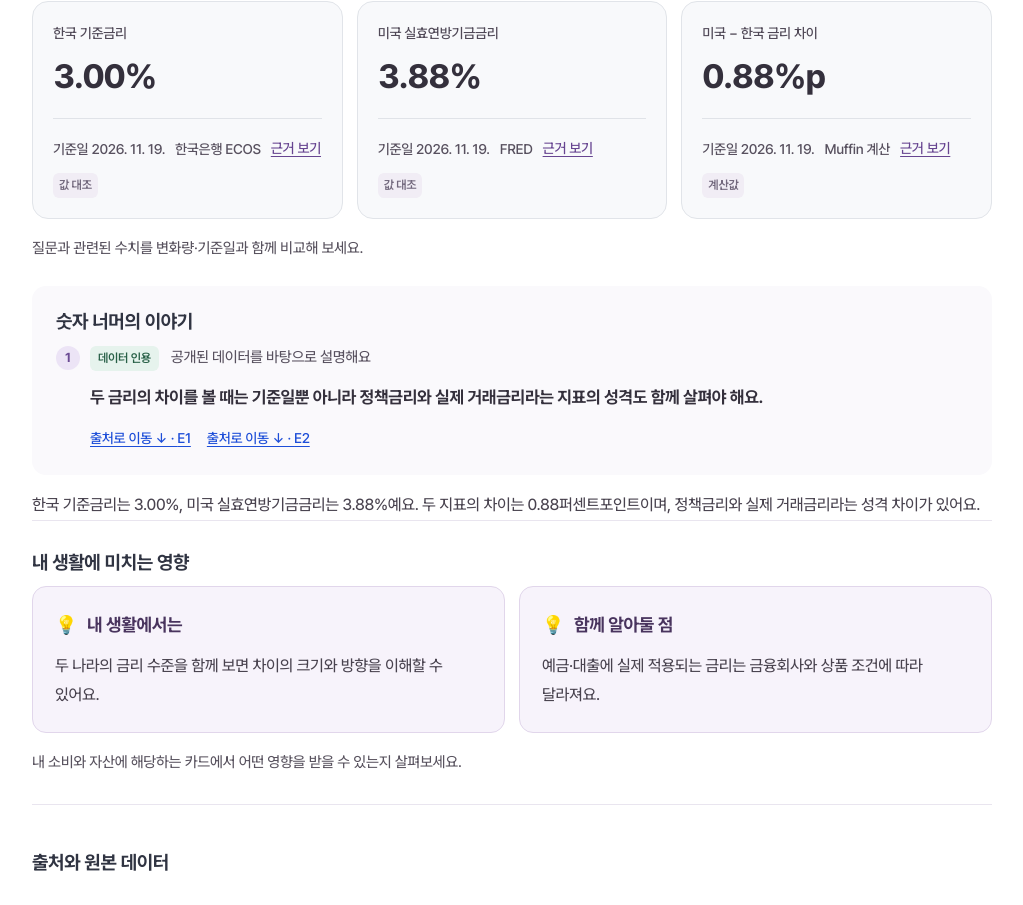
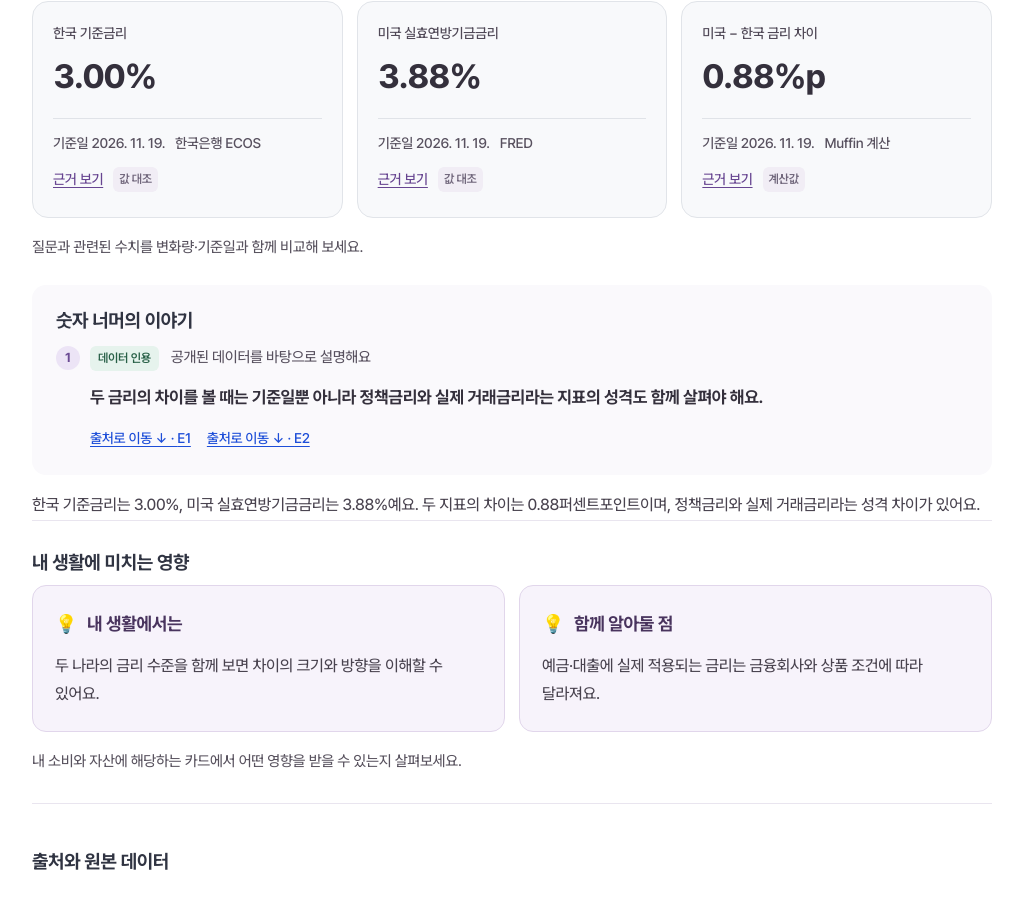
Before and after one commit to muffin-lab-it/muffin, a Next.js app: page /preview/report in a window 1280 px wide. Shown: the part 785-1690 px from the top of the page, without its empty margins (128-1151 px from the left). Built offline with nearby package versions, Linux system fonts and the light colour scheme.

Commit message:
fix: 숫자 카드의 '근거 보기' 와 검사 배지를 한 덩어리로 줄바꿈 (출처 이름이 길면 배지만 혼자 떨어지던 것)

```diff
--- a/app/components/ReportView.module.css
+++ b/app/components/ReportView.module.css
@@ -415,6 +415,7 @@
 .report .metrics :global(.metric-source) { font-size:11px; overflow-wrap:anywhere; }
 .report .metrics .metricMeta :global(.evidence-link) { display:inline-flex; align-items:center; min-height:36px; font-size:11px; padding:0; margin:0; color:#7950a4; text-decoration:none; }
 .report .metrics .metricMeta :global(.report-badge) { font-size:10px; border:0; background:#f1edf5; color:#71677c; padding:2px 6px; }
+.report .metrics .metricActions { display:inline-flex; align-items:center; gap:10px; white-space:nowrap; }
 .report .metrics :global(.metric-period) { font-size:11px; margin:0 0 12px; color:#8a8192; }
 .report .reportToolbar { display:flex; justify-content:flex-end; padding-top:6px; }
 .report :global(.report-help-button) { min-height:36px; color:#857a91; font-size:11px; background:transparent; border:0; }
--- a/app/components/ReportView.tsx
+++ b/app/components/ReportView.tsx
@@ -230,8 +230,11 @@ export function ReportView({
                 <div className={styles.metricMeta}>
                   <span className={styles.metricDate}>{n.asOf ? `기준일 ${formatDateKo(n.asOf)}` : "자료 날짜 미제공"}</span>
                   {source && <span className="metric-source">{source.name}</span>}
-                  {source && <EvidenceReference evidenceId={n.ref} evidence={report.evidence} label={`${n.label} 근거 보기`} valueKey={valueKey} origin={origin}><span>근거 보기</span></EvidenceReference>}
-                  <span className={`report-badge check-${check}`}>{checkLabels[check]}</span>
+                  {/* '근거 보기' 와 검사 배지는 한 덩어리로 줄을 넘깁니다. 출처 이름이 길면(FRED 전체 이름) 배지만 혼자 다음 줄로 떨어지던 것 (11/23 #147 참고 카드 확인) */}
+                  <span className={styles.metricActions}>
+                    {source && <EvidenceReference evidenceId={n.ref} evidence={report.evidence} label={`${n.label} 근거 보기`} valueKey={valueKey} origin={origin}><span>근거 보기</span></EvidenceReference>}
+                    <span className={`report-badge check-${check}`}>{checkLabels[check]}</span>
+                  </span>
                 </div>
                 {basis && <small className="metric-basis">{basis}</small>}
               </EvidenceOrigin>
```
